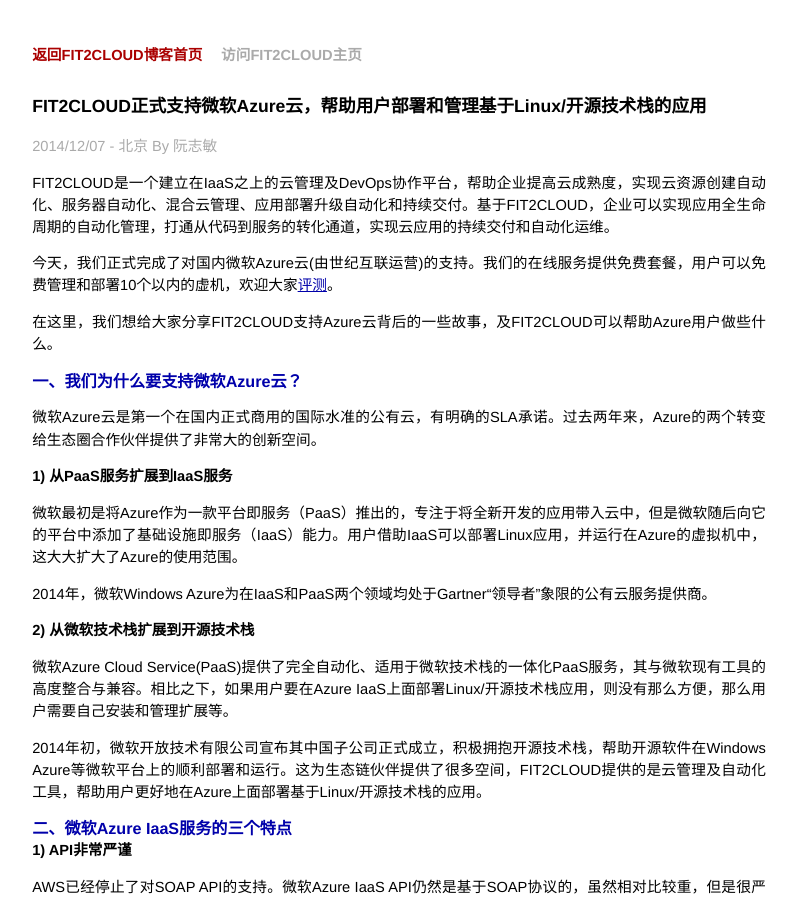
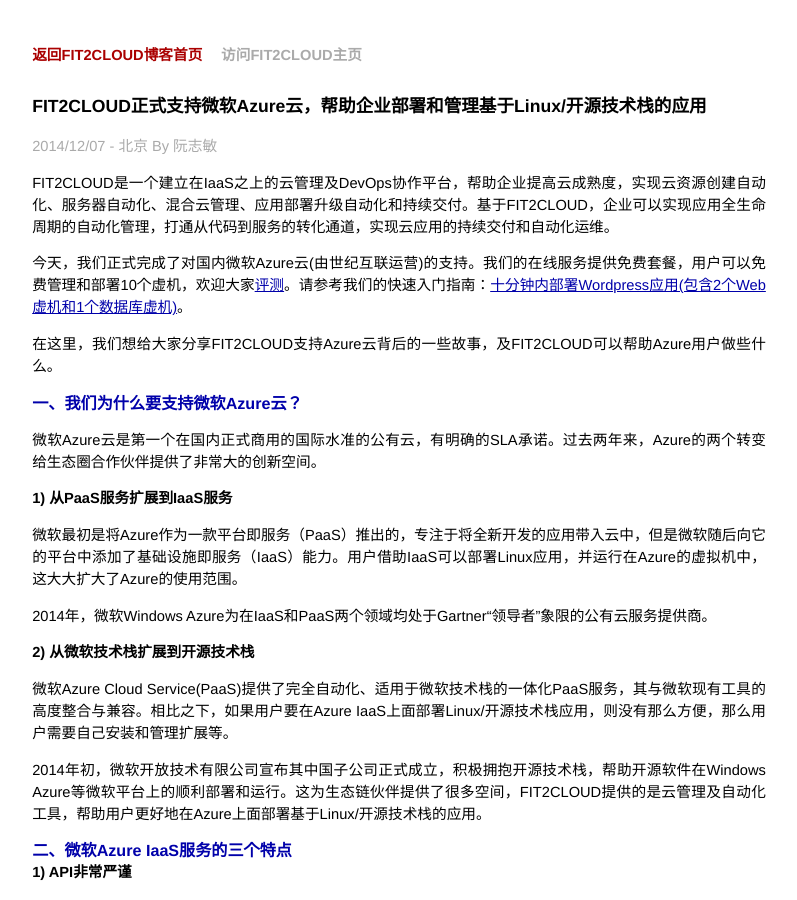
Before and after one commit to Xuguilin/blog, a Jekyll site: the page built from _posts/2014-12-07-fit2cloud-for-azure-released.md, in a window 1280 px wide and 900 px high. Shown: the whole window, without its empty margins (241-1038 px from the left). Built offline with Jekyll 4.4.1, drawn with Linux system fonts in a browser that asks for light colours; Markdown is read by kramdown in place of the engine named in the settings; comment, search, counter and statistics services are not loaded; some of the changed text lies outside the part shown.

Commit message:
修正细节

```diff
--- a/_posts/2014-12-07-fit2cloud-for-azure-released.md
+++ b/_posts/2014-12-07-fit2cloud-for-azure-released.md
@@ -1,6 +1,6 @@
 ---
 layout: post
-title: FIT2CLOUD正式支持微软Azure云，帮助用户部署和管理基于Linux/开源技术栈的应用
+title: FIT2CLOUD正式支持微软Azure云，帮助企业部署和管理基于Linux/开源技术栈的应用
 ---
 
 {{ page.title }}
@@ -10,7 +10,7 @@ title: FIT2CLOUD正式支持微软Azure云，帮助用户部署和管理基于Li
 
 FIT2CLOUD是一个建立在IaaS之上的云管理及DevOps协作平台，帮助企业提高云成熟度，实现云资源创建自动化、服务器自动化、混合云管理、应用部署升级自动化和持续交付。基于FIT2CLOUD，企业可以实现应用全生命周期的自动化管理，打通从代码到服务的转化通道，实现云应用的持续交付和自动化运维。
 
-今天，我们正式完成了对国内微软Azure云(由世纪互联运营)的支持。我们的在线服务提供免费套餐，用户可以免费管理和部署10个以内的虚机，欢迎大家[评测](http://fit2cloud.com/)。
+今天，我们正式完成了对国内微软Azure云(由世纪互联运营)的支持。我们的在线服务提供免费套餐，用户可以免费管理和部署10个虚机，欢迎大家[评测](http://fit2cloud.com/)。请参考我们的快速入门指南：[十分钟内部署Wordpress应用(包含2个Web虚机和1个数据库虚机)](http://docs.fit2cloud.com/get_start_azure.html)。
 
 在这里，我们想给大家分享FIT2CLOUD支持Azure云背后的一些故事，及FIT2CLOUD可以帮助Azure用户做些什么。
 
@@ -74,3 +72,9 @@ FIT2CLOUD还提供了很多功能和工具帮助用户实现自动化运维，
 <h3>4) 跨云迁移</h3>
 
 FIT2CLOUD还支持国内其他主流公有云，比如阿里云等，基于FIT2CLOUD，用户可以方面将系统在不同云之间进行迁移，FIT2CLOUD抽象掉了不同IaaS之间的差异，给用户提供一致的管理和部署工具。
+
+<h2>四、我们的下一步计划</h2>
+
+我们下一步将帮助用户在Azure上部署容器管理服务，类似GCE上面的Google Container Engine容器管理服务。基于FIT2CLOUD，企业可以通过在Azure上一键部署Kubernetes集群，并实现对这个集群的自动化运维和管理，如监控、监控检查及自动伸缩等。企业方的开发人员可以在Kubernetes上部署Docker container应用，如下图所示：
+
+![FIT2CLOUD和Docker](/images/fit2cloud-docker.jpg =600x)
```
Also changed, not shown: other parts of _posts/2014-12-07-fit2cloud-for-azure-released.md (+0 -2 lines), css/screen.css (indentation only), images/azure-bill.png, images/fit2cloud-docker.jpg (added).
